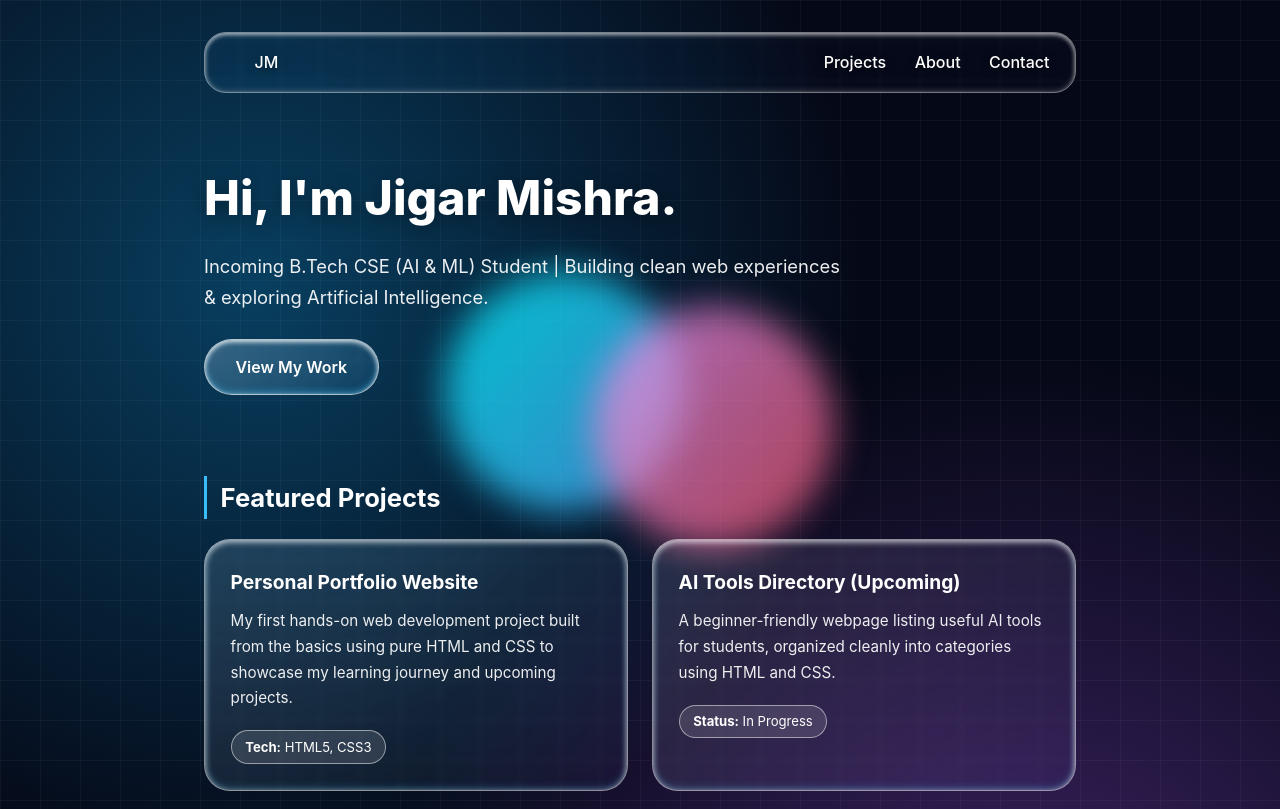
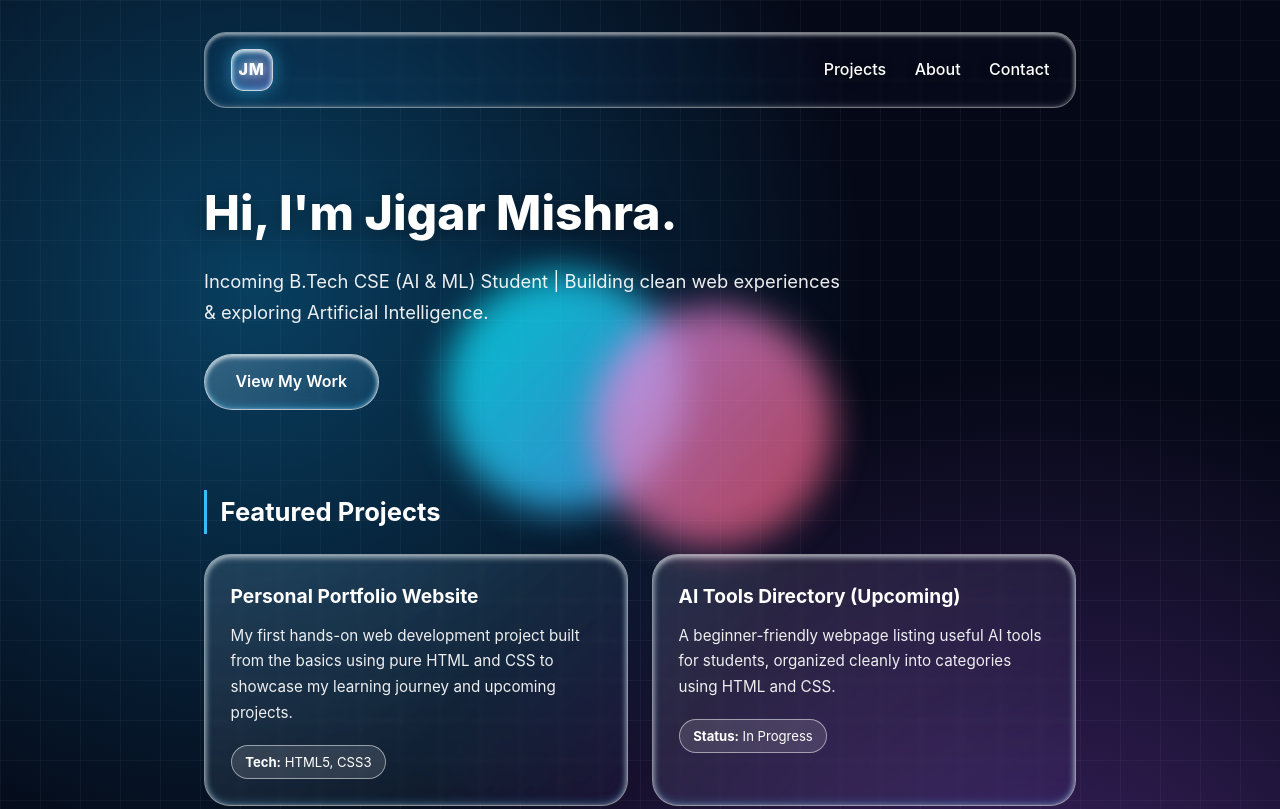
Before and after one commit to jigarrmishraa/jigarrmishraa.github.io, a plain HTML site: page index.html in a window 1280 px wide. Shown: the top 809 px of the page. Drawn offline with Linux system fonts and the light colour scheme.

Commit message:
Update style.css

```diff
--- a/style.css
+++ b/style.css
@@ -278,3 +278,47 @@ footer {
   color: rgba(255, 255, 255, 0.75);
   text-align: center;
 }
+/* Glowing Liquid Glass Logo */
+.logo {
+  display: inline-flex;
+  align-items: center;
+  gap: 0.7rem;
+  margin-left: 0 !important;
+  text-decoration: none;
+  color: #ffffff;
+  font-weight: 700;
+  font-size: 1.1rem;
+}
+
+.logo-box {
+  position: relative;
+  overflow: hidden;
+  display: inline-flex;
+  align-items: center;
+  justify-content: center;
+  width: 42px;
+  height: 42px;
+  border-radius: 13px;
+  background: linear-gradient(135deg, rgba(56, 189, 248, 0.35), rgba(192, 132, 252, 0.35));
+  backdrop-filter: blur(8px);
+  -webkit-backdrop-filter: blur(8px);
+  border: 1.5px solid rgba(255, 255, 255, 0.75);
+  box-shadow:
+    inset 0 2px 5px rgba(255, 255, 255, 0.9),
+    inset 0 -3px 6px rgba(56, 189, 248, 0.4),
+    0 0 18px rgba(56, 189, 248, 0.55);
+  font-size: 1rem;
+  font-weight: 800;
+  letter-spacing: 0.8px;
+  color: #ffffff;
+  text-shadow: 0 0 10px rgba(255, 255, 255, 0.8);
+  transition: transform 0.35s cubic-bezier(0.34, 1.56, 0.64, 1), box-shadow 0.3s ease;
+}
+
+.logo:hover .logo-box {
+  transform: scale(1.08) rotate(-3deg);
+  box-shadow:
+    inset 0 2px 6px rgba(255, 255, 255, 1),
+    0 0 26px rgba(125, 211, 252, 0.9),
+    0 0 40px rgba(192, 132, 252, 0.5);
+}
```
